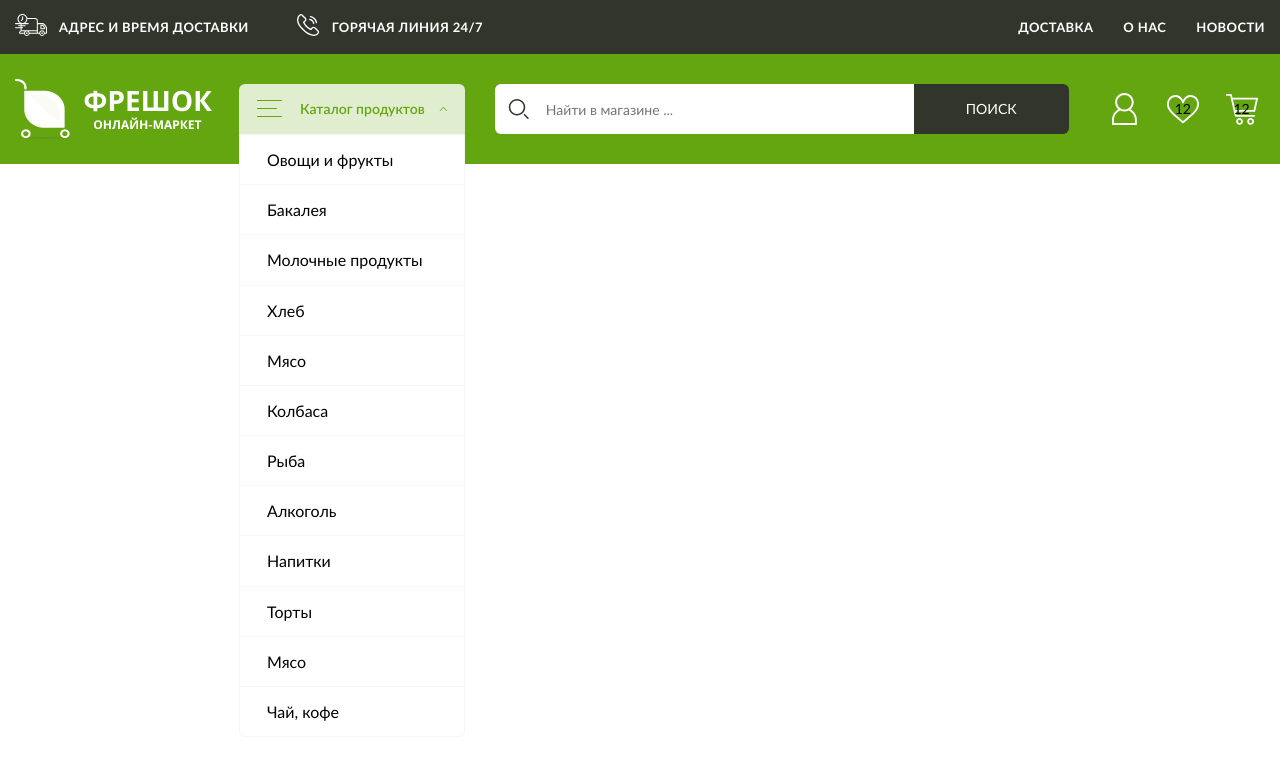
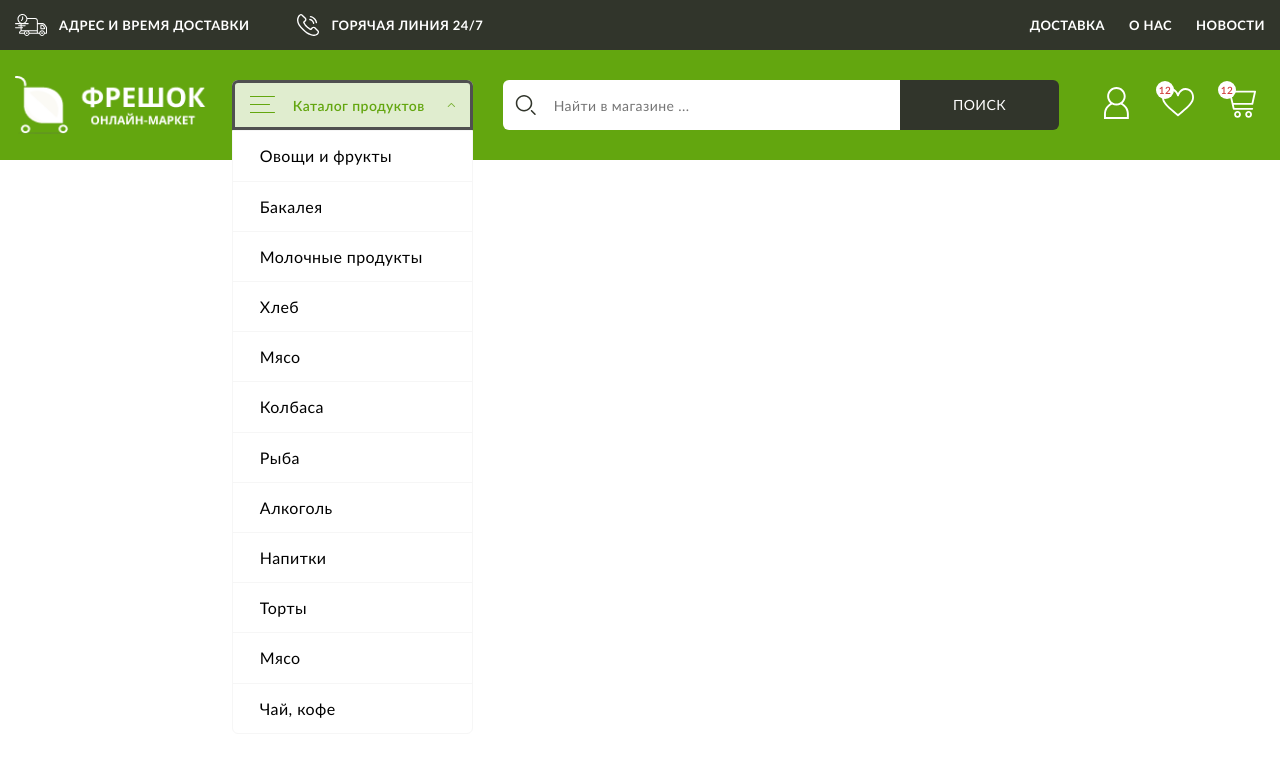
Before and after one commit to Anodoree/freshok, a website: page app/index.html in a window 1280 px wide. Both pictures are taken after a click on the button "Каталог продуктов". Drawn offline with nearby package versions, Linux system fonts and the light colour scheme; files that its build step writes are made by us from their sources.

Commit message:
added header alpha

```diff
--- a/app/index.html
+++ b/app/index.html
@@ -18,25 +18,29 @@
         <div class="header__top-inner">
           <ul class="header__service">
             <li class="header__item">
-              <a class="header__link header__link--delivery"
-                href="#">Адрес и время доставки</a>
+              <a class="header__link header__link--delivery animation-inline"
+                href="#">
+                Адрес и время доставки
+              </a>
             </li>
             <li class="header__item">
-              <a class="header__link header__link--hotline"
-                href="tel:+7907288365">Горячая линия 24/7</a>
+              <a class="header__link header__link--hotline animation-inline"
+                href="tel:+7907288365">
+                Горячая линия 24/7
+              </a>
             </li>
           </ul>
 
           <nav class="nav">
             <ul class="nav__list">
               <li class="nav__item">
-                <a class="nav__link" href="#">Доставка</a>
+                <a class="nav__link animation-inline" href="#">Доставка</a>
               </li>
               <li class="nav__item">
-                <a class="nav__link" href="#">О нас</a>
+                <a class="nav__link animation-inline" href="#">О нас</a>
               </li>
               <li class="nav__item">
-                <a class="nav__link" href="#">Новости</a>
+                <a class="nav__link animation-inline" href="#">Новости</a>
               </li>
             </ul>
           </nav>
@@ -47,73 +51,86 @@
     <div class="header__bottom">
       <div class="container">
         <div class="header__bottom-inner">
-          <a class="header__logo logo" href="index.html">
+          <a class="header__logo logo animation-btn" href="index.html">
             <img class="logo__img" src="images/logo.png" alt="Логотип"
               width="200" height="60">
           </a>
 
-          <div class="header__catalog catalog">
-            <button class="catalog__btn" type="button">
+          <div class="header__dropdown dropdown">
+            <button class="dropdown__btn" type="button">
               Каталог продуктов
             </button>
-            <ul class="catalog__list">
-              <li class="catalog__item">
-                <a class="catalog__link" href="#">Овощи и фрукты</a>
+            <ul class="dropdown__list">
+              <li class="dropdown__item">
+                <a class="dropdown__link" href="#">Овощи и фрукты</a>
               </li>
-              <li class="catalog__item">
-                <a class="catalog__link" href="#">Бакалея</a>
+              <li class="dropdown__item">
+                <a class="dropdown__link" href="#">Бакалея</a>
               </li>
-              <li class="catalog__item">
-                <a class="catalog__link" href="#">Молочные продукты</a>
+              <li class="dropdown__item">
+                <a class="dropdown__link" href="#">Молочные продукты</a>
               </li>
-              <li class="catalog__item">
-                <a class="catalog__link" href="#">Хлеб</a>
+              <li class="dropdown__item">
+                <a class="dropdown__link" href="#">Хлеб</a>
               </li>
-              <li class="catalog__item">
-                <a class="catalog__link" href="#">Мясо</a>
+              <li class="dropdown__item">
+                <a class="dropdown__link" href="#">Мясо</a>
               </li>
-              <li class="catalog__item">
-                <a class="catalog__link" href="#">Колбаса</a>
+              <li class="dropdown__item">
+                <a class="dropdown__link" href="#">Колбаса</a>
               </li>
-              <li class="catalog__item">
-                <a class="catalog__link" href="#">Рыба</a>
+              <li class="dropdown__item">
+                <a class="dropdown__link" href="#">Рыба</a>
               </li>
-              <li class="catalog__item">
-                <a class="catalog__link" href="#">Алкоголь</a>
+              <li class="dropdown__item">
+                <a class="dropdown__link" href="#">Алкоголь</a>
               </li>
-              <li class="catalog__item">
-                <a class="catalog__link" href="#">Напитки</a>
+              <li class="dropdown__item">
+                <a class="dropdown__link" href="#">Напитки</a>
               </li>
-              <li class="catalog__item">
-                <a class="catalog__link" href="#">Торты</a>
+              <li class="dropdown__item">
+                <a class="dropdown__link" href="#">Торты</a>
               </li>
-              <li class="catalog__item">
-                <a class="catalog__link" href="#">Мясо</a>
+              <li class="dropdown__item">
+                <a class="dropdown__link" href="#">Мясо</a>
               </li>
-              <li class="catalog__item">
-                <a class="catalog__link" href="#">Чай, кофе</a>
+              <li class="dropdown__item">
+                <a class="dropdown__link" href="#">Чай, кофе</a>
               </li>
             </ul>
           </div>
 
           <form class="header__form">
-            <input class="header__search" type="search" name="search"
-              aria-placeholder="Поле ввода поиска товара"
-              placeholder="Найти в магазине ...">
-            <button class="header__button" type="submit">Поиск</button>
+            <input class="header__search animation-field" type="search"
+              name="search" aria-placeholder="Поле ввода поиска товара"
+              placeholder="Найти в магазине ..." required>
+            <button class="header__button animation-btn" type="submit">
+              Поиск
+            </button>
           </form>
 
-          <button class="personal personal--user" type="button">
+          <ul class="icon">
+            <li class="icon__item">
+              <button class="icon__btn icon__btn--user animation-btn"
+                type="button">
                 <span class="sr-only">Личный кабинет</span>
               </button>
-          <button class="personal personal--favorite" type="button">
+            </li>
+            <li class="icon__item">
+              <button class="icon__btn icon__btn--favorite animation-btn"
+                type="button">
                 <span class="sr-only">Любимые товары</span>
-            <span class="personal__number">12</span>
+                <span class="icon__number icon__number--favorite">12</span>
               </button>
-          <button class="personal personal--cart" type="button">
+            </li>
+            <li class="icon__item">
+              <button class="icon__btn icon__btn--cart animation-btn"
+                type="button">
                 <span class="sr-only">Корзина</span>
-            <span class="personal__number">12</span>
+                <span class="icon__number icon__number--cart">12</span>
               </button>
+            </li>
+          </ul>
         </div>
       </div>
     </div>
--- a/app/js/main.js
+++ b/app/js/main.js
@@ -1,8 +1,8 @@
 $(function(){
 
-  $('.catalog__btn').on('click', function() {
-    $('.catalog__list').toggleClass('catalog__list--active');
-    $('.catalog__btn').toggleClass('catalog__btn--active');
+  $('.dropdown__btn').on('click', function() {
+    $('.dropdown__list').toggleClass('dropdown__list--active');
+    $('.dropdown__btn').toggleClass('dropdown__btn--active');
   });
 
 });
--- a/app/scss/_global.scss
+++ b/app/scss/_global.scss
@@ -9,8 +9,6 @@ body {
   margin: 0 auto;
   padding: 0 15px;
 }
-
-
 
 .sr-only {
   position: absolute;
@@ -24,3 +22,48 @@ body {
   clip: rect(0 0 0 0);
   overflow: hidden;
 }
+
+.animation-inline {
+  border-radius: 3px;
+  outline: 0;
+  transition: box-shadow 0.3s, opacity 0.3s, outline-color 0.3s;
+
+  &:focus {
+    box-shadow: 0 0 0 2px $green-200;
+  }
+
+  &:hover {
+    opacity: 0.7;
+  }
+
+  &:active {
+    opacity: 0.4;
+  }
+}
+
+.animation-btn {
+  outline: 0;
+  transition: color 0.3s, background-color 0.3s, box-shadow 0.3s;
+
+  &:focus {
+    box-shadow: 0 0 0 4px $green-200;
+  }
+
+  &:hover {
+    background-color: #4D810C;
+  }
+
+  &:active {
+    color: rgba($white, 0.5);
+    box-shadow: inset 0 4px 4px rgba($black, 0.5);
+  }
+}
+
+.animation-field {
+  outline: 0;
+  transition: box-shadow 0.3s;
+
+  &:focus {
+    box-shadow: 0 0 0 4px $green-200;
+  }
+}
--- a/app/scss/style.scss
+++ b/app/scss/style.scss
@@ -12,7 +12,7 @@
   }
 
   &__item:not(:last-child) {
-    margin-right: 30px;
+    margin-right: 24px;
   }
 }
 
@@ -22,12 +22,12 @@
   }
 }
 
-.catalog {
+.dropdown {
   position: relative;
 
   &__btn {
     position: relative;
-    padding: 15px 40px 15px 61px;
+    padding: 16px 48px 15px 61px;
     @extend %lato-14;
     font-weight: 600;
     white-space: nowrap;
@@ -35,7 +35,8 @@
     background-color: $white;
     border: none;
     border-radius: 6px;
-    transition: background-color 0.3s;
+    outline: 0;
+    transition: background-color 0.3s, box-shadow 0.3s;
   }
 
   &__btn::before {
@@ -63,9 +64,17 @@
     transition: transform 0.3s;
   }
 
+  &__btn:focus {
+    box-shadow: inset 0 0 0 3px $dark-500;
+  }
+
   &__btn:hover,
   &__btn--active {
     background-color: $green-200;
+  }
+
+  &__btn:active {
+    box-shadow: inset 0 4px 4px rgba($black, 0.5);
   }
 
   &__btn--active {
@@ -101,39 +110,83 @@
     line-height: 1.2;
     color: $black;
     border-left: 3px solid transparent;
-    transition: color 0.3s, border-left-color 0.3s;
+    outline: 0;
+    transition: color 0.3s, border-left-color 0.3s, box-shadow 0.3s;
+  }
+
+  &__link:focus {
+    box-shadow: 0 0 0 3px $dark-500;
   }
 
   &__link:hover {
     color: $green-900;
     border-left-color: $green-900;
   }
+
+  &__link:active {
+    box-shadow: inset 0 4px 4px rgba($black, 0.5);
+  }
+}
+
+.icon {
+  display: flex;
+
+  &__item:not(:last-child) {
+    margin-right: 12px;
+  }
+
+  &__btn {
+    position: relative;
+    width: 50px;
+    height: 50px;
+    padding: 0;
+    background-color: transparent;
+    background-repeat: no-repeat;
+    background-position: center;
+    border: none;
+    border-radius: 3px;
+  }
+
+  &__btn:hover {
+    background-color: rgba($white, 0.1);
+  }
+
+  &__btn--user {
+    background-image: url("../images/icons/user.svg");
+  }
+
+  &__btn--favorite {
+    background-image: url("../images/icons/favorite.svg");
+  }
+
+  &__btn--cart {
+    background-image: url("../images/icons/cart.svg");
+  }
+
+  &__number {
+    position: absolute;
+    top: 3px;
+    left: 3px;
+    width: 18px;
+    height: 18px;
+    font-weight: 600;
+    font-size: 10px;
+    line-height: 1.8;
+    color: $red-900;
+    background-color: $white;
+    border-radius: 9px;
+  }
 }
 
 .header {
+  letter-spacing: 0.03em;
+
   &__top {
     @extend %lato-bold;
     font-size: 13px;
-    letter-spacing: 0.03em;
     text-transform: uppercase;
     color: $white;
     background-color: $dark-800;
-  }
-
-  &__top a {
-    transition: opacity 0.3s;
-  }
-
-  &__top a:focus {
-    outline: 1px solid $white;
-  }
-
-  &__top a:hover {
-    opacity: 0.7;
-  }
-
-  &__top a:active {
-    opacity: 0.3;
   }
 
   &__top-inner {
@@ -152,8 +205,8 @@
   }
 
   &__link {
-    padding-top: 4px;
-    padding-bottom: 4px;
+    padding-top: 2px;
+    padding-bottom: 2px;
     display: block;
     background-repeat: no-repeat;
     background-position: left top;
@@ -165,7 +218,7 @@
   }
 
   &__link--hotline {
-    padding-left: 35px;
+    padding-left: 34px;
     background-image: url("../images/icons/tel.svg");
   }
 
@@ -181,73 +234,49 @@
   }
 
   &__logo {
-    min-width: 200px;
+    max-width: 200px;
     margin-right: 24px;
+    border-radius: 5px;
   }
 
-  &__catalog {
+  &__dropdown {
     margin-right: 30px;
   }
 
   &__form {
+    flex-basis: 577px;
     margin-right: 32px;
     display: flex;
   }
 
   &__search {
-    width: 419px;
-    padding: 16px 13px 14px 51px;
+    flex-basis: 419px;
+    min-width: 225px;
+    padding: 16px 13px 15px 51px;
     @extend %lato-14;
     background-image: url("../images/icons/search.svg");
     background-repeat: no-repeat;
-    background-position: 13px center;
+    background-position: 12px center;
     border: none;
     border-radius: 6px 0 0 6px;
   }
 
   &__button {
-    padding: 15px 52px;
+    padding: 15px 53px 16px;
     text-transform: uppercase;
     color: $white;
     background-color: $dark-800;
     border: none;
     border-radius: 0 6px 6px 0;
-  }
-}
-
-.personal {
-  width: 50px;
-  height: 50px;
-  padding: 0;
-  background-color: transparent;
-  border: none;
-  border-radius: 3px;
-
-  &:hover {
-    background-color: rgba($white, 0.1);
+    outline: 0;
   }
 
-  &--user {
-    margin-right: 12px;
-    background-image: url("../images/icons/user.svg");
-    background-repeat: no-repeat;
-    background-position: center;
-  }
-
-  &--favorite {
-    margin-right: 12px;
-    background-image: url("../images/icons/favorite.svg");
-    background-repeat: no-repeat;
-    background-position: center;
-  }
-
-  &--cart {
-    background-image: url("../images/icons/cart.svg");
-    background-repeat: no-repeat;
-    background-position: center;
+  &__button:hover {
+    background-color: $dark-500;
   }
 }
 
 
 
+
 @import 'media';
```
Also changed, not shown: app/js/main.min.js. Lines whose indentation alone changed are shown as unchanged.
